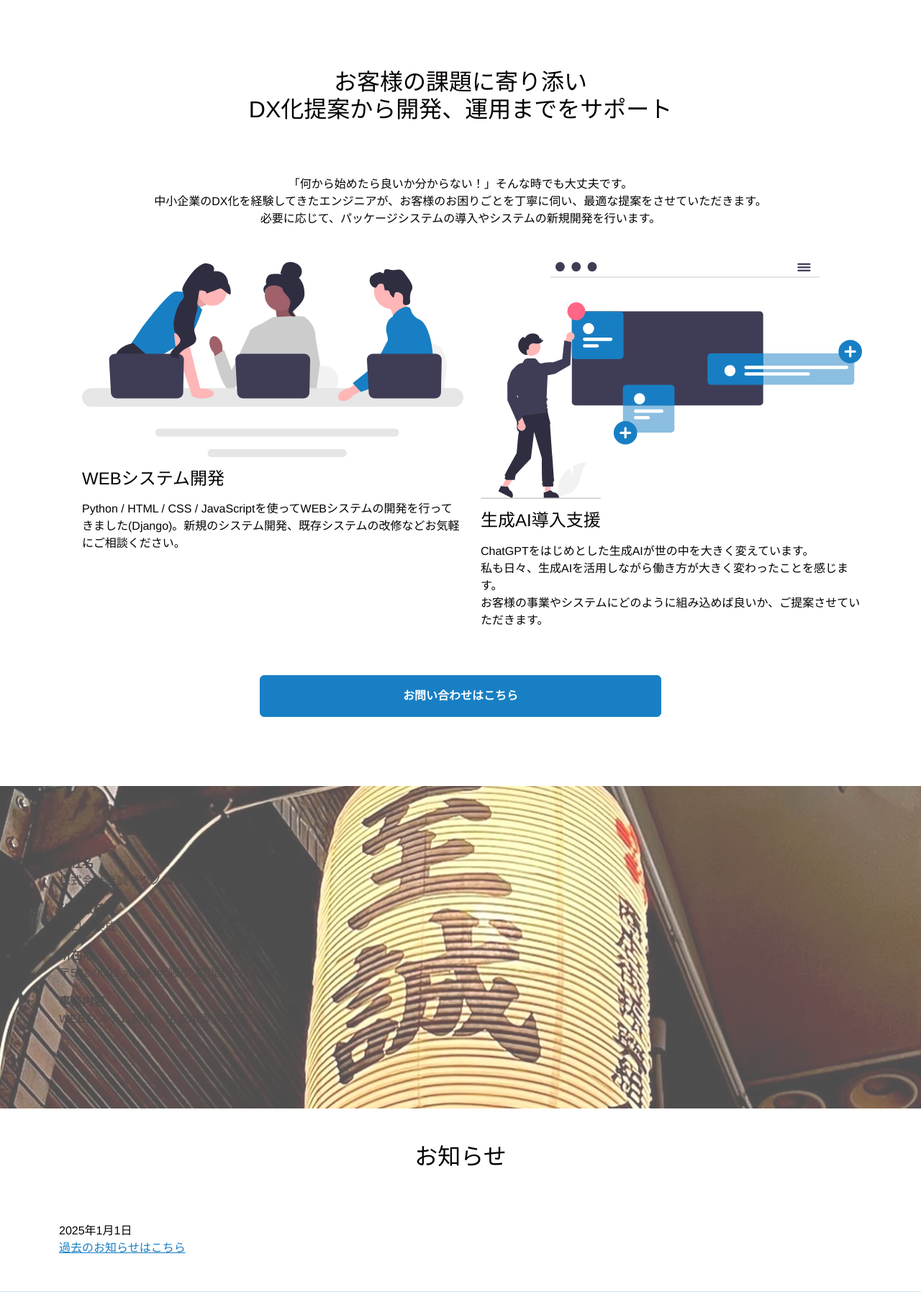
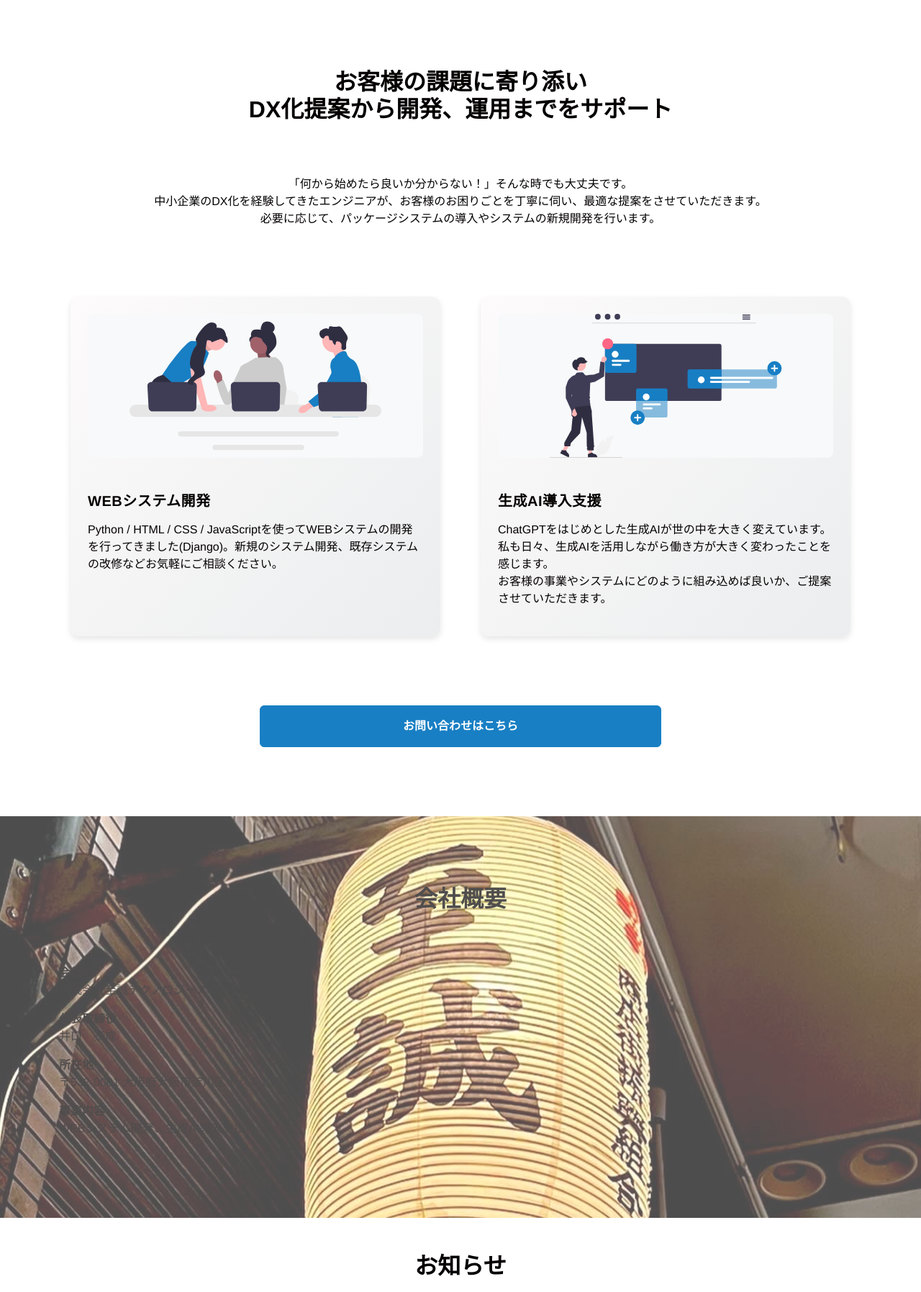
Before and after one commit to Shisei-Technologies/shisei-tech-homepage, a PHP site: page / in a window 1280 px wide. Shown: the part 891-2686 px from the top of the page at 72% size. Run offline with PHP 8.4, Linux system fonts and the light colour scheme; some libraries are stand-ins or nearby versions.

Commit message:
business-content追加

```diff
--- a/css/style.css
+++ b/css/style.css
@@ -1,4 +1,9 @@
 @charset "UTF-8";
+
+:target {
+	scroll-margin-top: 80px; /* ヘッダーの高さに合わせて調整 */
+  }
+
 
 /*nav ul {
     list-style:none;
@@ -177,6 +182,36 @@
 	height: 33vh; /* index_topの高さの30% */
 }
 
+/* business_content */
+
+.index_business-content_list_li {
+    background: linear-gradient(135deg, #fdfbfb, #ebedee);
+    border-radius: 12px;
+    box-shadow: 0 4px 8px rgba(0, 0, 0, 0.1);
+    transition: transform 0.3s ease-in-out, box-shadow 0.3s ease-in-out;
+}
+
+.index_business-content_list_li:hover {
+    transform: translateY(-4px);
+    box-shadow: 0 8px 16px rgba(0, 0, 0, 0.15);
+}
+
+.index_business-content_list_li_img {
+    background-color: #f8f9fa;
+    border-radius: 8px;
+}
+
+.index_business-content_list h3 {
+    font-size: 1.25rem;
+    font-weight: 700;
+    letter-spacing: 0.5px;
+}
+
+.index_business-content_list p {
+    line-height: 1.8;
+    color: #555;
+}
+
 /* index_company */
 .index_company{
 	position:relative;
--- a/index.html
+++ b/index.html
@@ -55,12 +55,11 @@
 				</div>
 			</div>
 		</div>
-		<div class="index_business-content pt-5 pb-5" id="business-content">
-			<div class="container-lg pt-5 pb-5">
-				<h2 class="h2 pb-5">
+		<div class="container index_business-content pt-5 pb-5" id="business-content">
+			<h2 class="h2 pt-5 pb-5">
 				<p class="text-center">
-						お客様の課題に寄り添い<br>
-						DX化提案から開発、運用までをサポート
+					<strong>お客様の課題に寄り添い<br>
+						DX化提案から開発、運用までをサポート</strong>
 				</p>
 			</h2>
 			<div class="mb-5">
@@ -70,20 +69,25 @@
 					必要に応じて、パッケージシステムの導入やシステムの新規開発を行います。
 				</p>
 			</div>
-				<ul class="d-flex align-content-stretch flex-wrap grid gap-4 g-5 mb-5 index_business-content_list">
-					<li class="col-md index_business-content_list_li">
-						<div class="d-flex flex-wrap align-content-center mb-3 index_business-content_list_li_img"><img src="img/business-content-01.svg" alt="WEBシステム開発"></div>
-						<div class="flex-grow-1">
-							<h3 class="h4 mb-3">WEBシステム開発</h3>
+			<div class="justify-content-center">
+			<ul class="pt-5 pb-5 d-flex flex-wrap gap-4 mb-5 index_business-content_list justify-content-center ps-0">
+				<li class="mx-3 col-md index_business-content_list_li p-4 d-flex flex-column">
+					<div class="index_business-content_list_li_img d-flex justify-content-center align-items-center" style="height: 200px;">
+						<img src="img/business-content-01.svg" alt="WEBシステム開発" class="w-75 h-100 object-fit-contain">
+					</div>
+					<div class="mt-5 flex-grow-1 d-flex flex-column">
+						<h3 class="h4 mb-3"><strong>WEBシステム開発</strong></h3>
 						<div class="mb-3">
 							Python / HTML / CSS / JavaScriptを使ってWEBシステムの開発を行ってきました(Django)。新規のシステム開発、既存システムの改修などお気軽にご相談ください。
 						</div>
 					</div>
 				</li>
-					<li class="col-md index_business-content_list_li">
-						<div class="d-flex flex-wrap align-content-center mb-3 index_business-content_list_li_img"><img src="img/business-content-02.svg" alt="生成AI導入支援"></div>
-						<div class="flex-grow-1">
-							<h3 class="h4 mb-3">生成AI導入支援</h3>
+				<li class="mx-3 col-md index_business-content_list_li p-4 d-flex flex-column">
+					<div class="index_business-content_list_li_img d-flex justify-content-center align-items-center" style="height: 200px;">
+						<img src="img/business-content-02.svg" alt="生成AI導入支援" class="w-75 h-100 object-fit-contain">
+					</div>
+					<div class="mt-5 flex-grow-1 d-flex flex-column">
+						<h3 class="h4 mb-3"><strong>生成AI導入支援</strong></h3>
 						<div class="mb-3">
 							ChatGPTをはじめとした生成AIが世の中を大きく変えています。<br>私も日々、生成AIを活用しながら働き方が大きく変わったことを感じます。<br>
 							お客様の事業やシステムにどのように組み込めば良いか、ご提案させていただきます。
@@ -91,13 +95,16 @@
 					</div>
 				</li>
 			</ul>
-				<div class="text-center">
-					<a href="" class="d-md-block m-md-auto w-50 btn linkbutton">お問い合わせはこちら</a>
 			</div>
+			<div class="mt-5 mb-5 text-center">
+				<a href="#contact" class="d-md-block m-md-auto w-50 btn linkbutton">お問い合わせはこちら</a>
 			</div>
 		</div>
 		<div class="index_company pt-5 pb-5" id="company">
 			<div class="container-lg pt-5 pb-5 index_company_content">
+				<h2 class="h2 pb-5">
+					<p class="text-center"><strong>会社概要</strong></p>
+				</h2>
 				<div class="">
 					<dl>
 						<dt>会社名</dt>
@@ -121,7 +128,7 @@
 		<div class="index_news pt-5 pb-5" id="news">
 			<div class="container-lg">
 				<h2 class="h2 pb-5">
-					<p class="text-center">お知らせ</p>
+					<p class="text-center"><strong>お知らせ</strong></p>
 				</h2>
 				<div class="">
 					<!--繰り返し-->
@@ -139,7 +146,7 @@
 		<div class="index_contact pt-5 pb-5" id="contact">
 			<div class="container-lg pt-5 pb-5">
 				<h2 class="h2 pb-5">
-					<p class="text-center">お問い合わせ</p>
+					<p class="text-center"><strong>お問い合わせ</strong></p>
 				</h2>
 				<div class="pb-3 text-center">開発のご質問・ご相談は、以下のフォームよりお問い合せください。</div>
 				<div class="">
```
Lines whose indentation alone changed are shown as unchanged.
